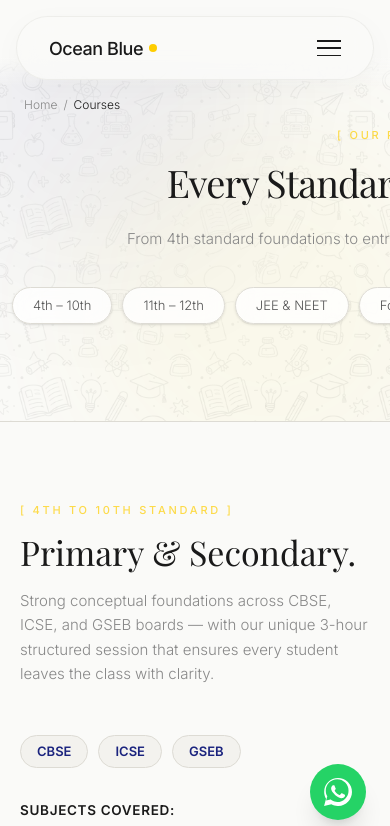
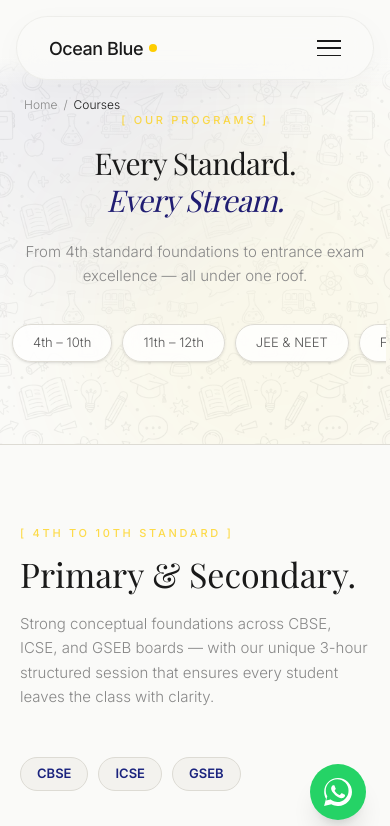
Before and after one commit to Vatsal1805/ocean_blue, a React (Vite) app: page /courses in a window 390 px wide. Shown: the top 826 px of the page. Built offline with nearby package versions, Linux system fonts and the light colour scheme; a web font is replaced by a local one.

Commit message:
feat: add CoursesPage component with detailed curriculum sections and responsive layout

```diff
--- a/src/pages/CoursesPage.jsx
+++ b/src/pages/CoursesPage.jsx
@@ -140,7 +140,7 @@ export default function CoursesPage() {
           variants={heroContainerVariants}
           initial="hidden"
           animate="visible"
-          className="max-w-4xl mx-auto text-center relative z-10 flex flex-col items-center select-none"
+          className="w-full max-w-4xl mx-auto text-center relative z-10 flex flex-col items-center select-none"
         >
           <motion.span
             variants={heroItemVariants}
@@ -151,7 +151,7 @@ export default function CoursesPage() {
 
           <motion.h1
             variants={heroItemVariants}
-            className="font-serif text-[38px] sm:text-[64px] text-brand-charcoal font-normal leading-tight tracking-tight max-w-2xl animate-fade-in"
+            className="font-serif text-[30px] sm:text-[38px] md:text-[64px] text-brand-charcoal font-normal leading-tight tracking-tight max-w-2xl animate-fade-in"
           >
             Every Standard. <span className="text-brand-navy font-light italic relative inline-block">Every Stream.<span className="absolute bottom-2 left-0 right-0 h-[2.5px] bg-[#f5c800]/50 rounded-full hidden sm:block" /></span>
           </motion.h1>
@@ -1297,7 +1297,7 @@ export default function CoursesPage() {
           }}
         />
 
-        <div className="max-w-4xl mx-auto text-center relative z-10 flex flex-col items-center select-none">
+        <div className="w-full max-w-4xl mx-auto text-center relative z-10 flex flex-col items-center select-none">
           <span className="font-sans font-medium text-[11px] text-brand-label tracking-[0.25em] uppercase mb-4 block select-none">
             [ PERSONALIZED GUIDANCE ]
           </span>
```
